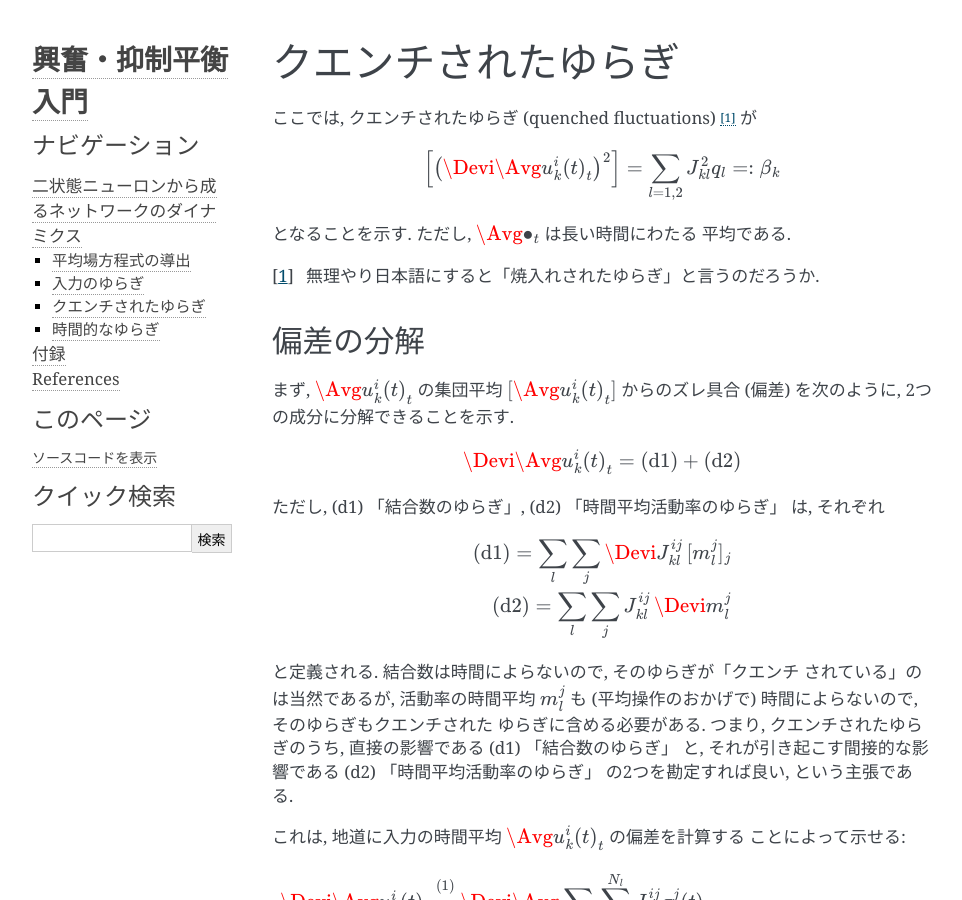
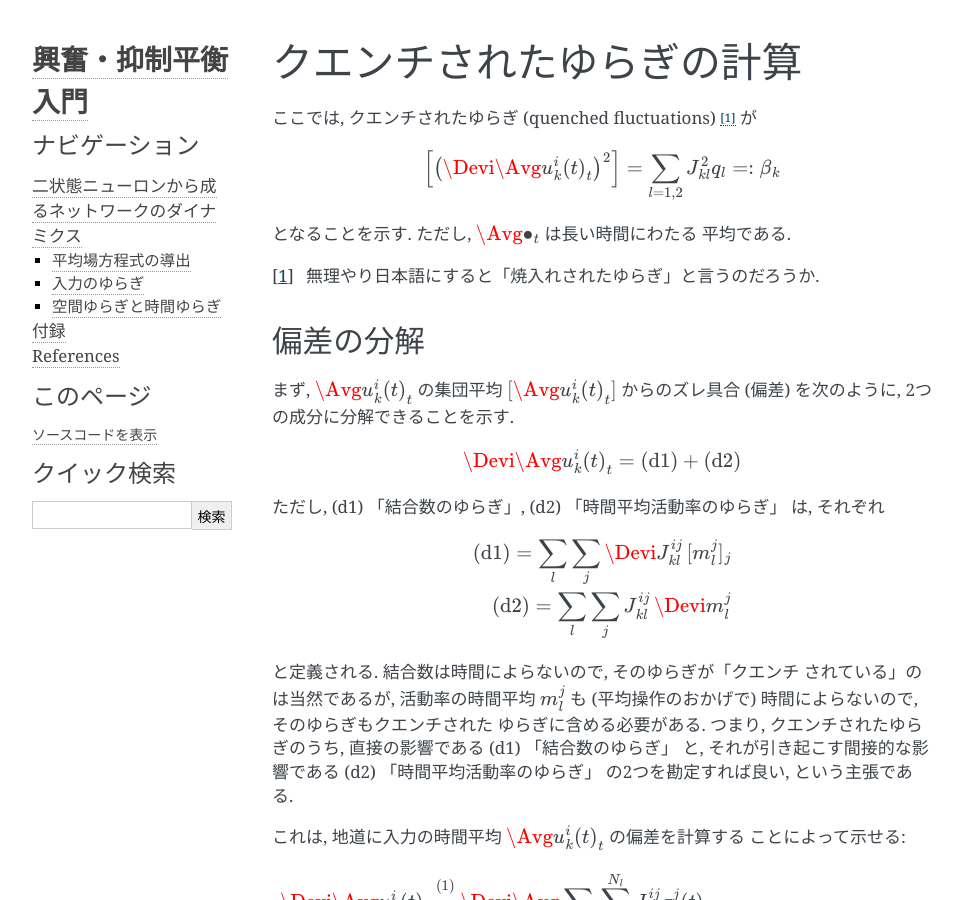
Before and after one commit to tkf/balance-tutorial-ja, a Sphinx documentation site: the page built from source/binary_network/fluctuations/quenched_fluctuations.rst, in a window 1280 px wide and 900 px high. Shown: the whole window, without its empty margins (148-1110 px from the left). Built offline with Sphinx 7.4.7, drawn with Linux system fonts in a browser that asks for light colours; formulas are drawn with MathJax 3.

```diff
--- /dev/null
+++ b/source/binary_network/fluctuations/order_parameter_q.rst
@@ -0,0 +1,3 @@
+================
+ 秩序変数の計算
+================
--- a/source/binary_network/quenched_fluctuations.rst
+++ b/source/binary_network/fluctuations/quenched_fluctuations.rst
@@ -1,8 +1,8 @@
 .. _quenched-fluctuations:
 
-======================
- クエンチされたゆらぎ
-======================
+============================
+ クエンチされたゆらぎの計算
+============================
 
 ここでは, :index:`クエンチされたゆらぎ` (:index:`quenched fluctuations`)
 [#]_ が
--- /dev/null
+++ b/source/binary_network/fluctuations/rate_distribution.rst
@@ -0,0 +1,3 @@
+======================
+ 時間平均活動率の分布
+======================
--- a/source/binary_network/temporal_fluctuations.rst
+++ b/source/binary_network/fluctuations/temporal_fluctuations.rst
@@ -1,10 +1,10 @@
 .. _temporal-fluctuations:
 
-================
- 時間的なゆらぎ
-================
+==================
+ 時間ゆらぎの計算
+==================
 
-:index:`時間的なゆらぎ` (:index:`temporal fluctuations`)
+:index:`時間ゆらぎ` (:index:`temporal fluctuations`)
 :index:`速いノイズ` (:index:`fast noise`)
 
 .. math::
--- a/source/binary_network/index.rst
+++ b/source/binary_network/index.rst
@@ -8,6 +8,4 @@
 
    mean_field_theory
    fluctuations_of_input
-   quenched_fluctuations
-   temporal_fluctuations
-   *
+   fluctuations/index
```
Also changed, not shown: source/binary_network/fluctuations/index.rst (added, +13 -0 lines).
